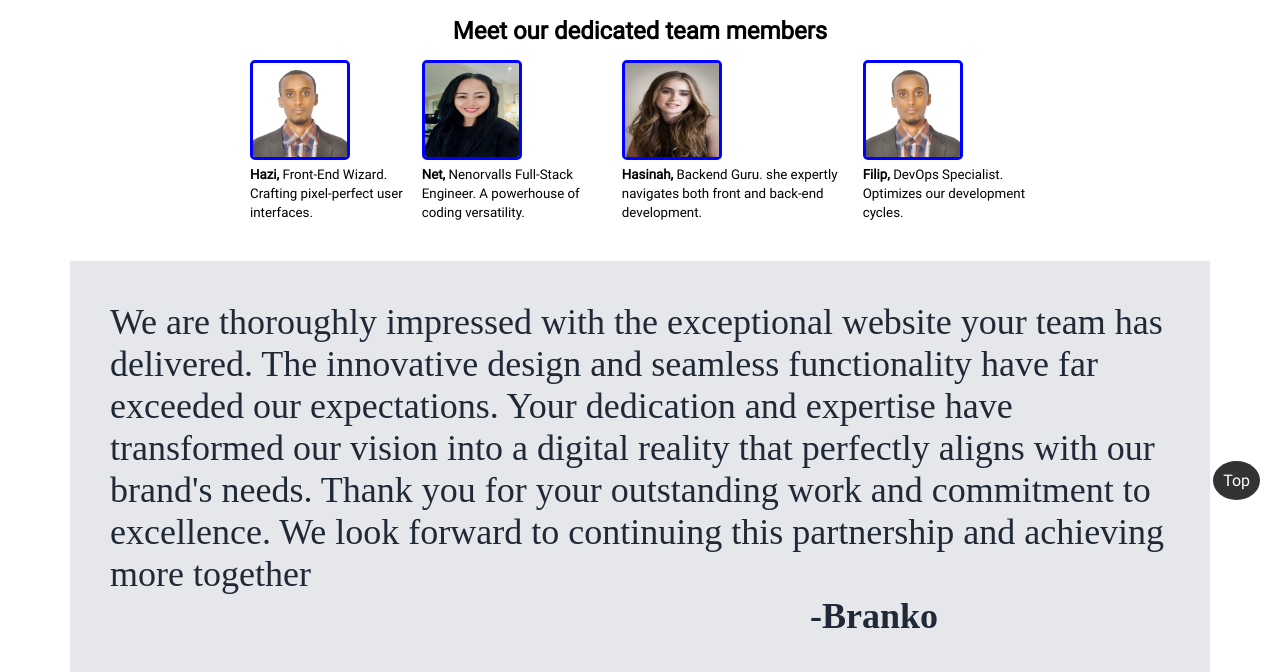
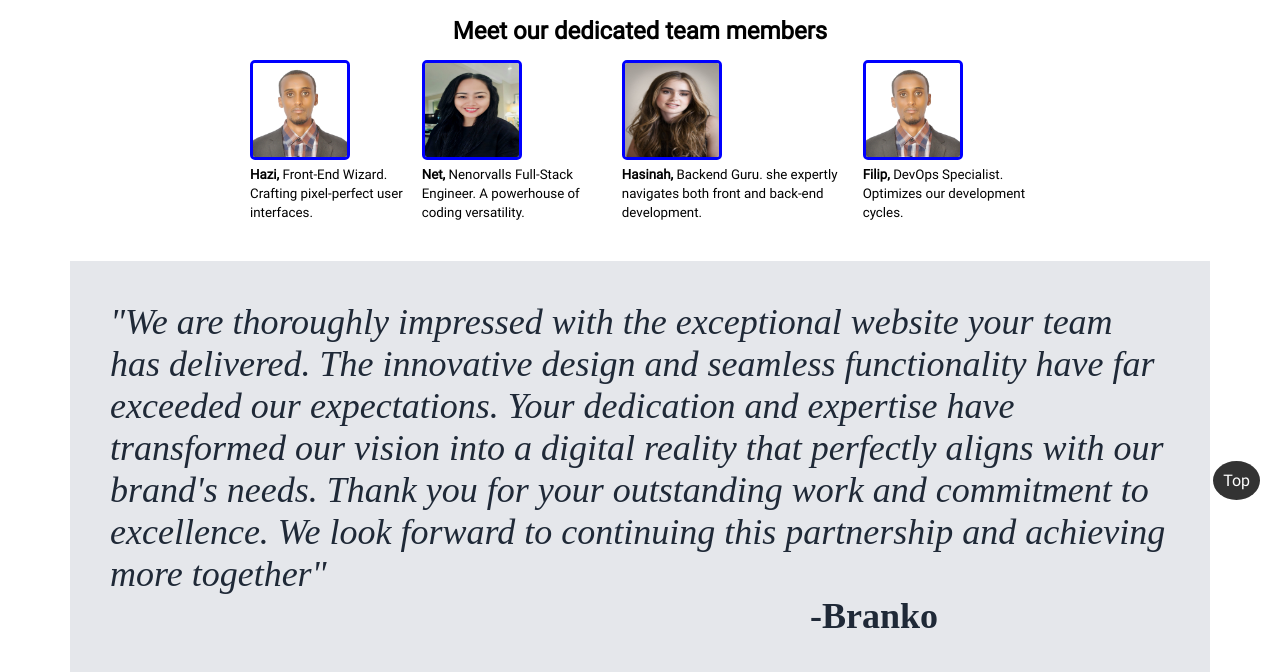
Before and after one commit to KeativBuddy-Solutions/KBS_ResponsiveWebsite2, a plain HTML site: page index.html in a window 1280 px wide. Shown: the part 280-952 px from the top of the page. Drawn offline with Linux system fonts and the light colour scheme.

Commit message:
Update quote Index

```diff
--- a/index.html
+++ b/index.html
@@ -86,14 +86,14 @@
         </section>
       </section>
       <section id="third">
-        <p>
-          We are thoroughly impressed with the exceptional website your team has
+        <p><i>
+          "We are thoroughly impressed with the exceptional website your team has
           delivered. The innovative design and seamless functionality have far
           exceeded our expectations. Your dedication and expertise have
           transformed our vision into a digital reality that perfectly aligns
           with our brand's needs. Thank you for your outstanding work and
           commitment to excellence. We look forward to continuing this
-          partnership and achieving more together <br />
+          partnership and achieving more together" </i><br>
           <span class="spaced-text"><strong>-Branko</strong></span>
         </p>
       </section>
```
